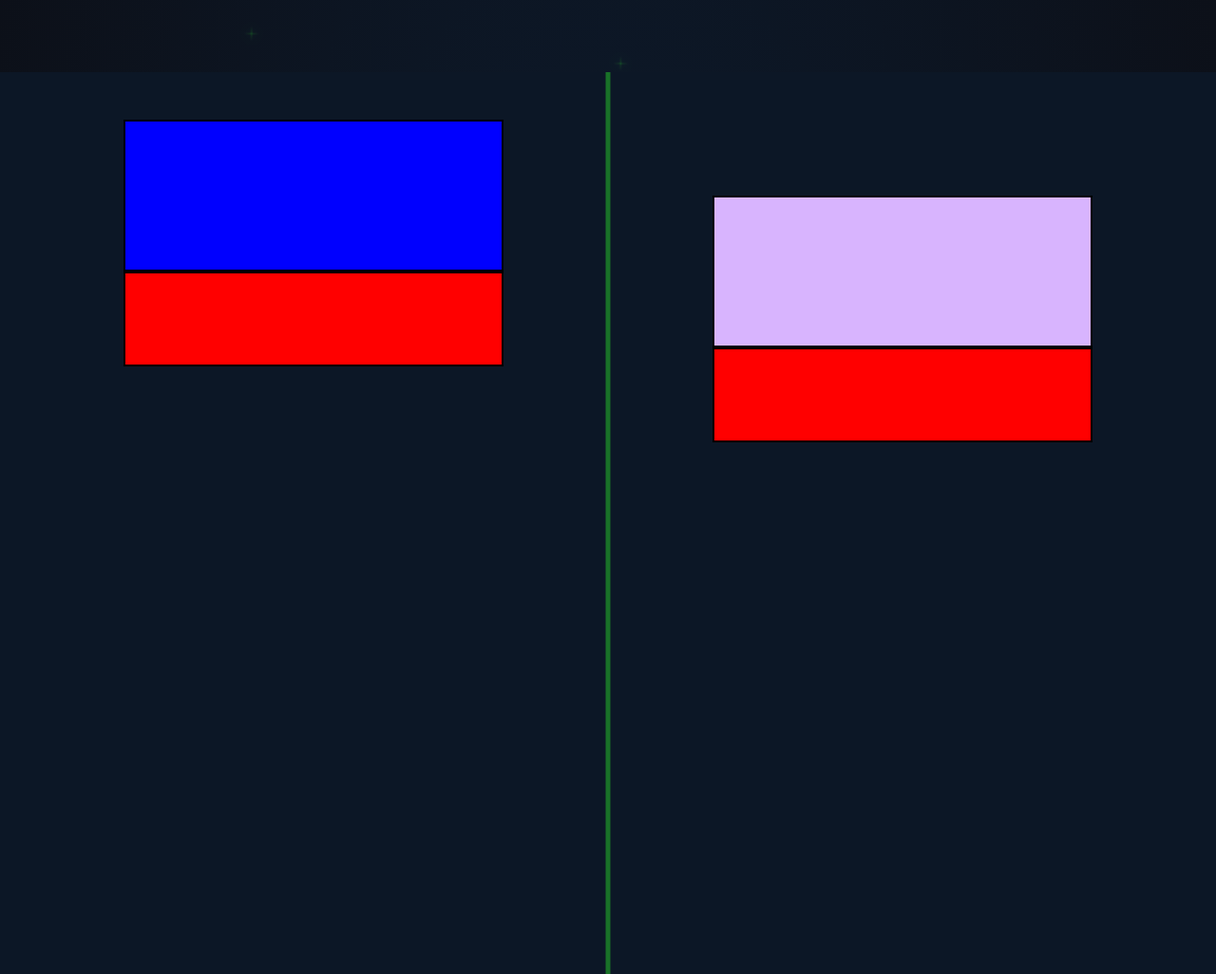
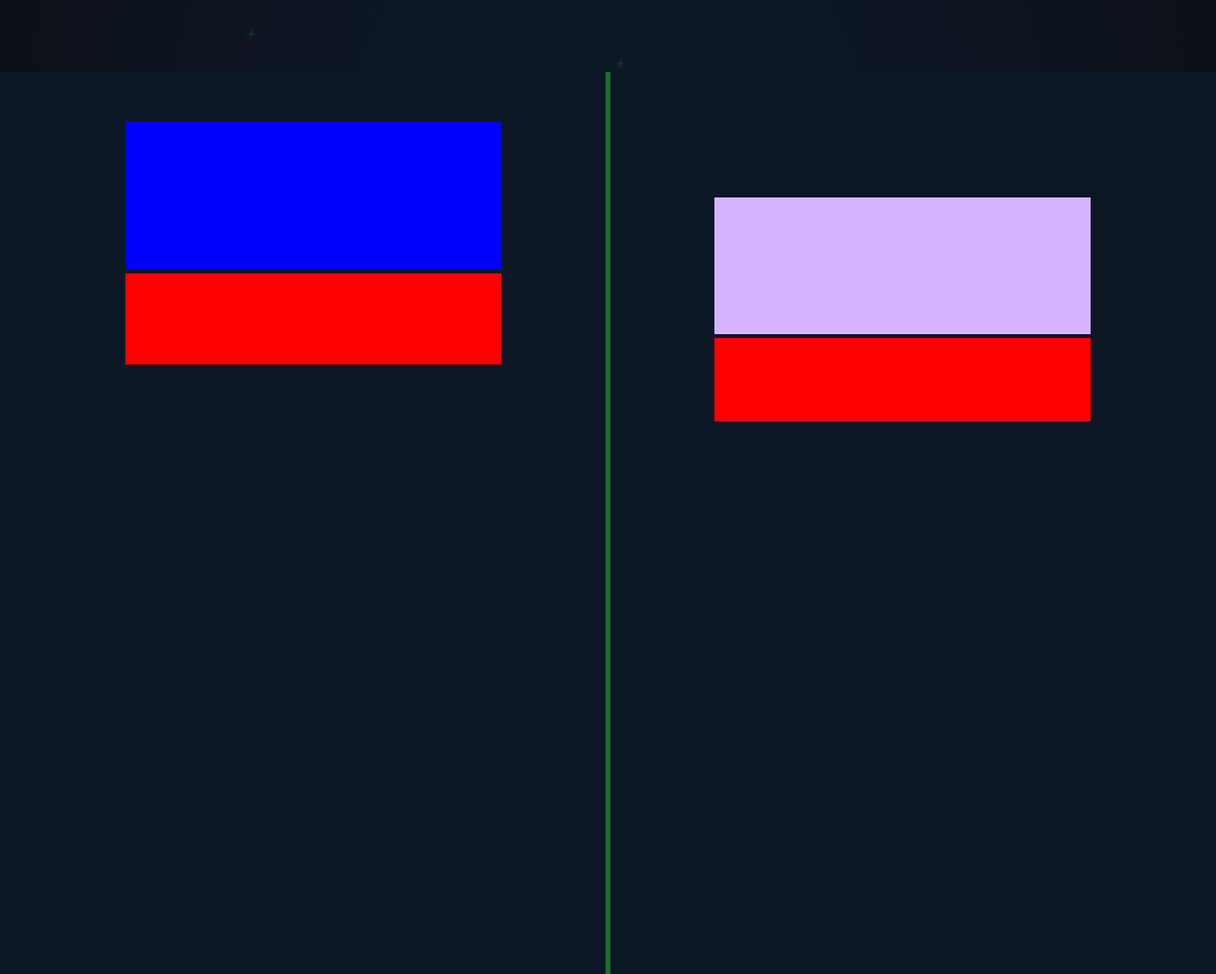
Before and after one commit to AlexisF27/Portfolio, a website: page index.html in a window 1280 px wide. Shown: the part 800-1826 px from the top of the page at 95% size. Drawn offline with nearby package versions, Linux system fonts and the light colour scheme.

Commit message:
height of the parent project div with inline heigh

```diff
--- a/index.html
+++ b/index.html
@@ -90,12 +90,12 @@
   </section>
   <section id="section-projects">
     <div class="green-line"></div>
-    <div class="flex justify-between">
-      <div class="flex flex-col">
+    <div class="flex">
+      <div class="flex flex-col"  style="height: 260px;">
         <div class="box-left border-2 border-current border-black"></div>
         <div class="intro-section border-2 border-current border-black border-black" ></div>
       </div>
-      <div class="flex flex-col">
+      <div class="flex flex-col"  style="height: 320px;">
         <div class="box-right bg-purple-300 mt-20 border-2 border-current border-black"></div>
         <div class="intro-section border-2 border-current border-black"></div>
 
--- a/public/styles.css
+++ b/public/styles.css
@@ -122,13 +122,13 @@ section {
   background-color: blue;
 }
 .intro-section.border-black {
-  border-color: black;
+  border-color: rgb(12,23,38);
 }
 .box-right.border-black {
-  border-color: black;
+  border-color: rgb(12,23,38);
 }
 .box-left.border-black {
-  border-color: black;
+  border-color: rgb(12,23,38);
 }
 .intro-section{
   width: 400px;
```
